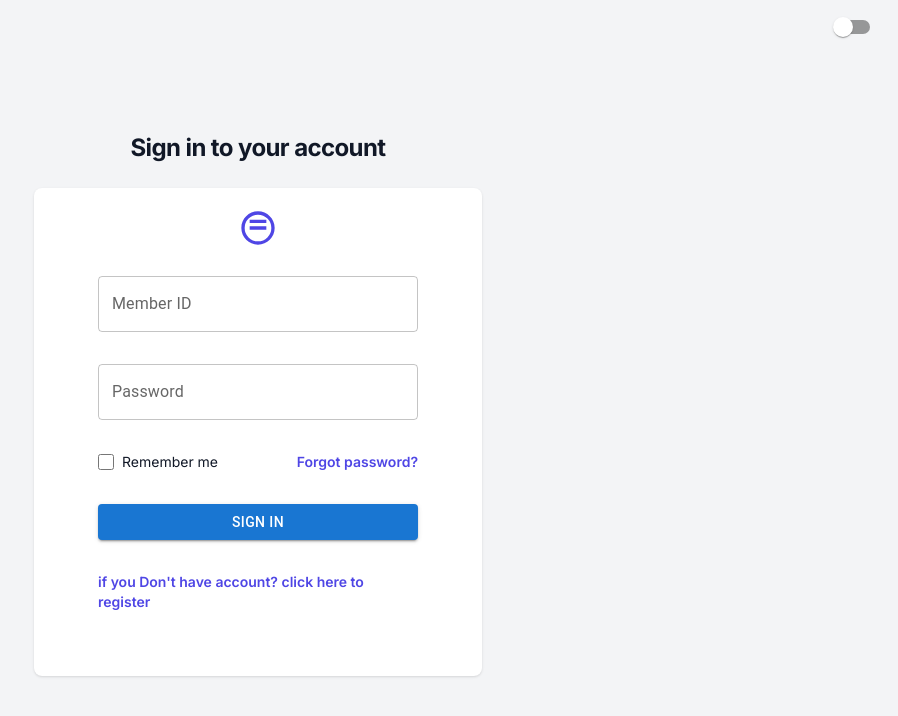
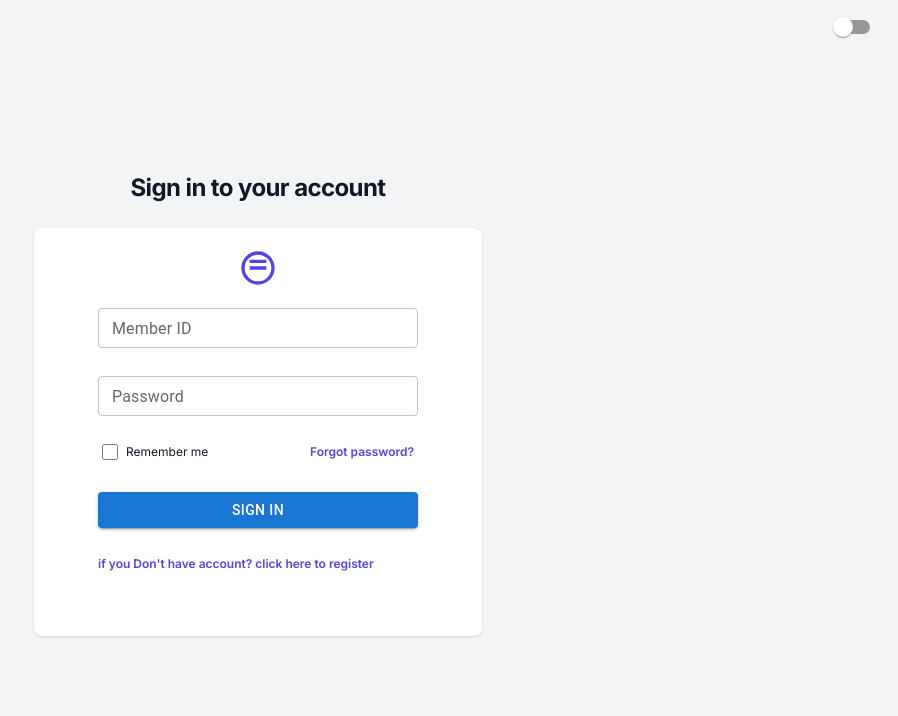
Before and after one commit to Ramanjaneyulu-booragadda/one4all-all4one-version1, a Next.js app: page /login in a window 1280 px wide. Shown: the top 716 px of the page, without its empty margins (382-1280 px from the left). Built offline with nearby package versions, Linux system fonts and the light colour scheme; no server answers; a web font is replaced by a local one.

Commit message:
Login page updated styles

```diff
--- a/src/app/login/page.tsx
+++ b/src/app/login/page.tsx
@@ -97,24 +97,25 @@ export default function LoginPage() {
       </div>
 
       <div className=" bg-white dark:bg-gray-200 mt-6 sm:mx-auto sm:w-full sm:max-w-md shadow sm:rounded-lg sm:px-8 lg:px-8">
-        <div className="flex justify-center pt-5 pb-2">
+        <div className="flex justify-center pt-5">
           {/* 🔷 Brand Icon */}
           <svg
-            className="h-10 w-10 text-indigo-600"
+            className="h-10 w-10 text-indigo-600 dark:text-gray-500"
             viewBox="0 0 24 24"
             fill="currentColor"
           >
             <path d="M12 22C6.477 22 2 17.523 2 12S6.477 2 12 2s10 4.477 10 10-4.477 10-10 10zm0-2a8 8 0 1 0 0-16 8 8 0 0 0 0 16zm-5-7h10v-2H7v2zm0-4h10V7H7v2z" />
           </svg>
         </div>
-        <div className=" pt-5 pb-16 px-8 ">
+        <div className=" pt-5 pb-16 px-8 text-xs ">
           {/* 🔐 Login Form */}
-          <form className="space-y-8" onSubmit={handleSubmit}>
+          <form className="space-y-7" onSubmit={handleSubmit}>
             <div>
               <TextField
                 label="Member ID"
                 variant="outlined"
                 fullWidth
+                size="small"
                 sx={{}}
                 onChange={(e) =>
                   setFormData({ ...formData, ofaMemberId: e.target.value })
@@ -129,6 +130,7 @@ export default function LoginPage() {
                 type="password"
                 variant="outlined"
                 fullWidth
+                size="small"
                 sx={{}}
                 onChange={(e) =>
                   setFormData({ ...formData, password: e.target.value })
@@ -137,7 +139,7 @@ export default function LoginPage() {
             </div>
 
             {/* 🔁 Options & Links */}
-            <div className="flex items-center justify-between">
+            <div className="flex items-center justify-between px-1">
               <div className="flex items-center">
                 <input
                   id="remember-me"
@@ -147,12 +149,12 @@ export default function LoginPage() {
                 />
                 <label
                   htmlFor="remember-me"
-                  className="ml-2 block text-sm text-gray-900"
+                  className="ml-2 block text-xs text-gray-900"
                 >
                   Remember me
                 </label>
               </div>
-              <div className="text-sm">
+              <div className="text-xs">
                 <Link
                   href="/reset-password"
                   className="font-semibold text-indigo-600 hover:text-indigo-500"
@@ -164,11 +166,11 @@ export default function LoginPage() {
 
             {/* ⚠️ Error Message */}
             {error && (
-              <div className="text-red-600 text-sm font-semibold">{error}</div>
+              <div className="text-red-600 text-xs font-semibold">{error}</div>
             )}
 
             {/* 🚪 Submit Button */}
-            <div>
+            <div className="pt-1">
               <Button
                 fullWidth
                 variant="contained"
@@ -180,7 +182,7 @@ export default function LoginPage() {
             </div>
 
             {/* ✍️ Registration Link */}
-            <div className="flex items-center justify-between text-sm">
+            <div className="flex items-center justify-between text-xs">
               <Link
                 href="/register"
                 className="font-semibold text-indigo-600 hover:text-indigo-500"
```
